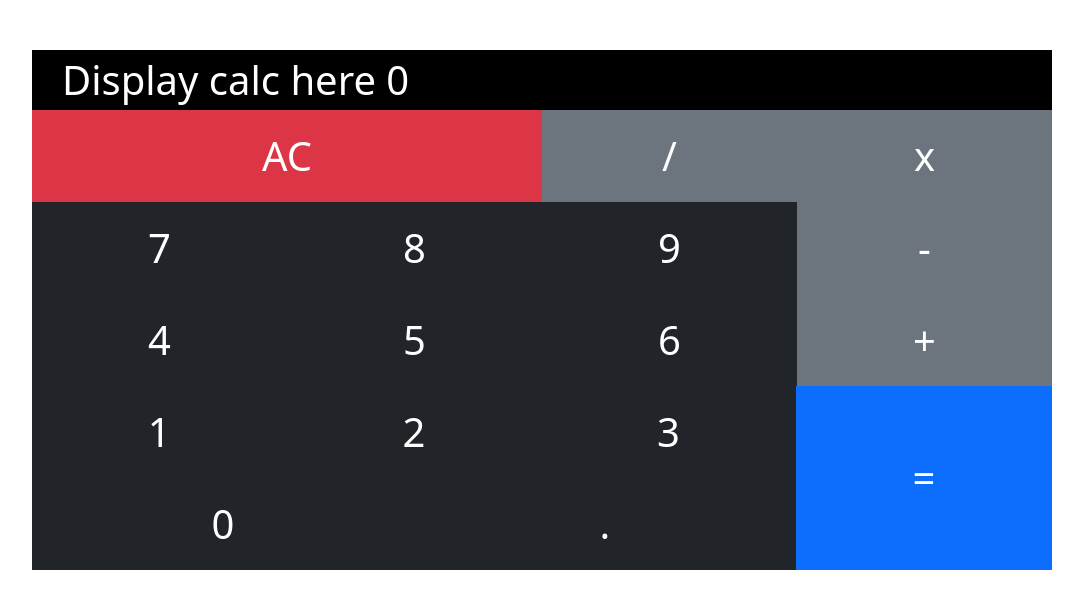
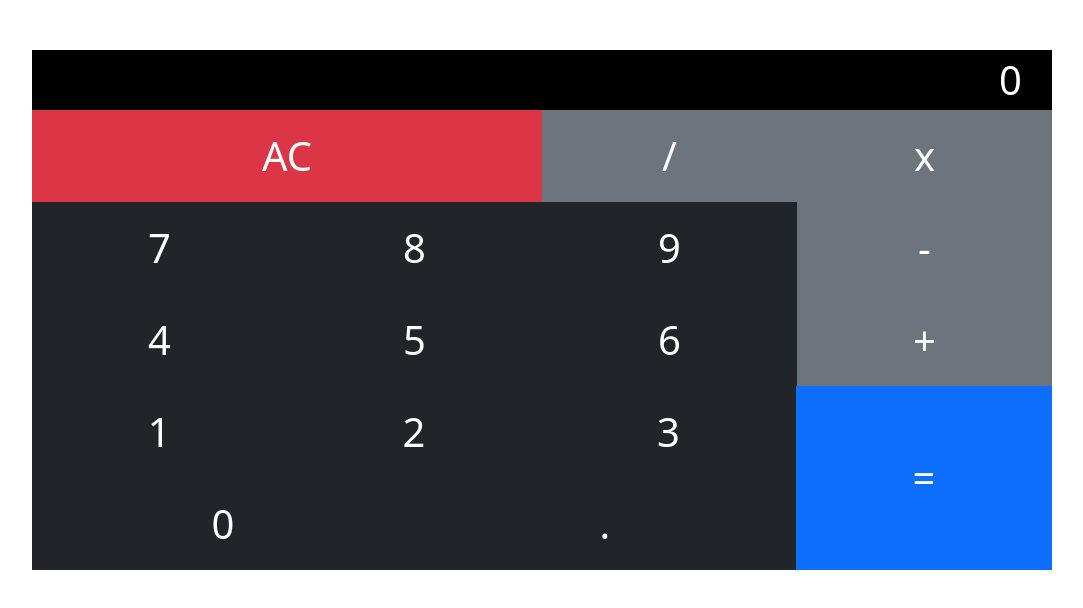
Before and after one commit to linda-94-andersson/Build-a-JavaScript-Calculator--User-Story, a React (Vite) app: page / in a window 1280 px wide. Shown: the top 608 px of the page, without its empty margins (98-1181 px from the left). Built offline with nearby package versions, Linux system fonts and the light colour scheme.

Commit message:
Replaced static text to state

```diff
--- a/src/components/Display.jsx
+++ b/src/components/Display.jsx
@@ -1,13 +1,22 @@
 import react from "react";
 import { Container } from "react-bootstrap";
+import { useRecoilState } from "recoil";
+import { displayState } from "../atoms/atom";
 
 const Display = () => {
+  const [display, setDisplay] = useRecoilState(displayState);
+
   return (
     <Container
       id="display"
-      style={{ backgroundColor: "black", color: "white" }}
+      style={{
+        backgroundColor: "black",
+        color: "white",
+        display: "flex",
+        justifyContent: "flex-end",
+      }}
     >
-      Display calc here 0
+      {display}
     </Container>
   );
 };
```
